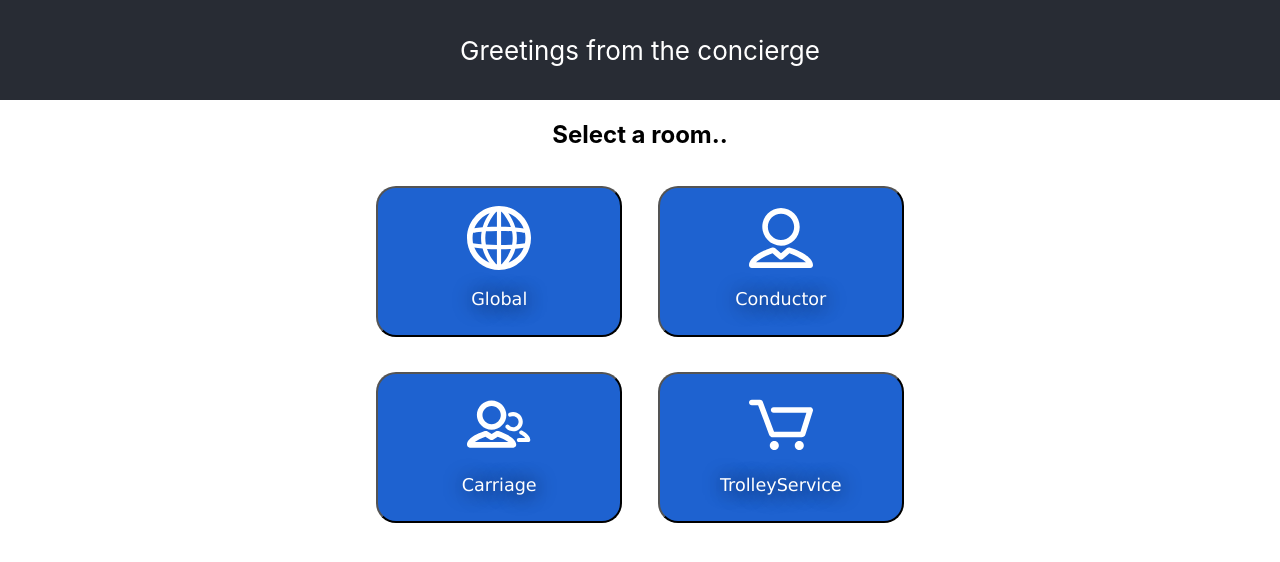
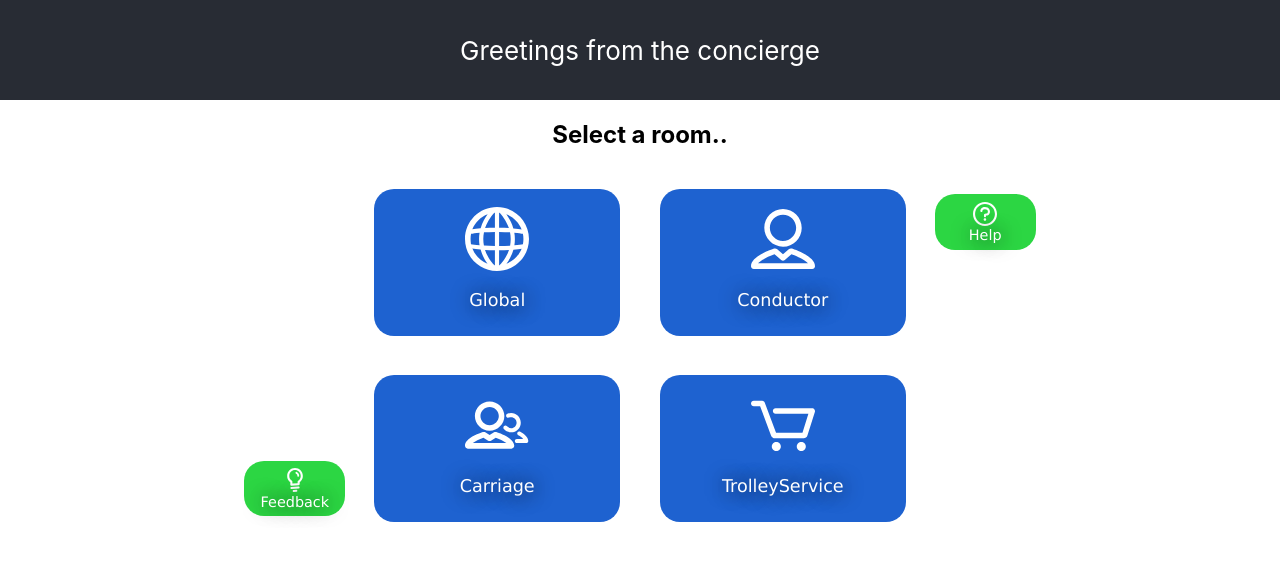
Before and after one commit to Roo220/hacktrain-ui-concierge, a React (Create React App) app: page / in a window 1280 px wide. Both pictures are taken after typing "Sample", "Sample" into the empty fields and a click on the input "Submit". Shown: the top 562 px of the page. Built offline with nearby package versions, Linux system fonts and the light colour scheme.

Commit message:
Added two new functionalities

```diff
--- a/src/App.js
+++ b/src/App.js
@@ -10,6 +10,8 @@ import globalIcon from './icon/web.svg';
 import conductorIcon from './icon/user.svg';
 import carriageIcon from './icon/user-group.svg';
 import cartIcon from './icon/cart.svg';
+import feedbackIcon from './icon/lightbulb.svg';
+import helpIcon from './icon/question.svg';
 
 class App extends Component {
   constructor(props) {
@@ -68,18 +70,68 @@ class App extends Component {
         </header>
           { username ?
             <div>
-            { this.state.room != "" ?
+            { this.state.room === "help" ?
+              <div>
+                <h1> How to use this app? </h1>
+                <p> Click on one of the given rooms to access them: </p>
+                <ul>
+                  <li> <b> Global Room </b> is used for every person in this train. </li>
+                  <li> <b> Carriage Room </b> is used for every person in the carriage you are in. </li>
+                  <li> <b> Concierge Room </b> is used for any person that wishes to use the chatbot. </li>
+                  <li> <b> Trolley Service Room </b> is used for anyone that wants to order food. </li>
+                </ul>
+                <p> Click on the back icon to come back to the main selection menu. </p>
+                <p> More help to be added soon! </p>
+                <input type="submit" value="Return to room selection menu!" onClick={() => {window.location.reload();}}/>
+              </div>
+              : this.state.room === "feedback" ?
+              <div>
+                <h1> We want your feedback over our app! </h1>
+                <p> Do you think there are any good ways we can improve the app? Or are there any faults or problems that you have found? </p>
+                <form>
+                  <textarea placeholder="Write to us here.." rows="8" cols="100"/> <br />
+                  <input type="submit" value="Send!" onClick={() => {window.location.reload();}}/>
+                </form>
+              </div>
+              : this.state.room != "" ?
               <div>
                 <Messages room={room} />
               </div>
               :
               <div className="menu">
-                <center><h2> Select a room.. </h2></center>
-                <button className="mainButton" onClick={() => {this.setRoom("global")}}> <img src={globalIcon} /> <br /> Global </button>
-                <button className="mainButton" onClick={() => {this.setRoom("conductor")}} > <img src={conductorIcon} /> <br /> Conductor </button>
-                <br />
-                <button className="mainButton" onClick={() => {this.setRoom("carriage")}}> <img src={carriageIcon} /> <br /> Carriage </button>
-                <button className="mainButton" onClick={() => {this.setRoom("trolleyService")}}> <img src={cartIcon} /> <br /> TrolleyService </button>
+                <center>
+                <h2> Select a room.. </h2>
+                  <table>
+                   <tr>
+                     <td>
+
+                     </td>
+                     <td>
+                      <button className="mainButton" onClick={() => {this.setRoom("global")}}> <img src={globalIcon} /> <br /> Global </button>
+                     </td>
+                     <td>
+                      <button className="mainButton" onClick={() => {this.setRoom("conductor")}} > <img src={conductorIcon} /> <br /> Conductor </button>
+                     </td>
+                     <td><p align="left">
+                      <button className="smallButton" onClick={() => {this.setRoom("help")}} > <img src={helpIcon} /> <br /> Help </button>
+                     </p></td>
+                    </tr>
+                    <tr>
+                      <td valign="bottom"><p align="right">
+                        <button className="smallButton2" onClick={() => {this.setRoom("feedback")}} > <img src={feedbackIcon} /> <br /> Feedback </button>
+                      </p></td>
+                      <td>
+                        <button className="mainButton" onClick={() => {this.setRoom("carriage")}}> <img src={carriageIcon} /> <br /> Carriage </button>
+                      </td>
+                      <td>
+                        <button className="mainButton" onClick={() => {this.setRoom("trolleyService")}}> <img src={cartIcon} /> <br /> TrolleyService </button>
+                      </td>
+                      <td>
+
+                      </td>
+                    </tr>
+                  </table>
+                </center>
               </div>
             }
             </div>
--- a/src/css/style.css
+++ b/src/css/style.css
@@ -5,6 +5,7 @@
 
 
 .mainButton {
+   border: none;
    -webkit-border-radius: 20px;
    -moz-border-radius: 20px;
    border-radius: 20px;
@@ -27,6 +28,63 @@
    background: #0C54D0;
    text-decoration: none;
 }
+
+
+
+.smallButton {
+   top: 13em;
+   position: absolute;
+   border: none;
+   -webkit-border-radius: 20px;
+   -moz-border-radius: 20px;
+   border-radius: 20px;
+   width: 7em;
+   line-height: 1em;
+   color: #FFFFFF;
+   font-family: Verdana;
+   font-size: 0.9em;
+   font-weight: 100;
+   margin: 0.5em;
+   padding: 0.5em;
+   background-color: #2cd643;
+   text-shadow: 1px 1px 20px #000000;
+   text-decoration: none;
+   display: inline-block;
+   cursor: pointer;
+}
+
+.smallButton:hover {
+   background: #22b536;
+   text-decoration: none;
+}
+
+.smallButton2 {
+   border: none;
+   -webkit-border-radius: 20px;
+   -moz-border-radius: 20px;
+   border-radius: 20px;
+   width: 7em;
+   line-height: 1em;
+   color: #FFFFFF;
+   font-family: Verdana;
+   font-size: 0.9em;
+   font-weight: 100;
+   margin: 0.5em;
+   padding: 0.5em;
+   background-color: #2cd643;
+   text-shadow: 1px 1px 20px #000000;
+   text-decoration: none;
+   display: inline-block;
+   cursor: pointer;
+   bottom: 0em;
+   right: 0;
+}
+
+.smallButton2:hover {
+   background: #22b536;
+   text-decoration: none;
+}
+
 
 
 
@@ -130,3 +188,9 @@
       font-size: 0.75em;
    }
 }
+
+
+
+td {
+   width: 10em;
+}
```
Also changed, not shown: src/icon/lightbulb.svg, src/icon/question.svg.
